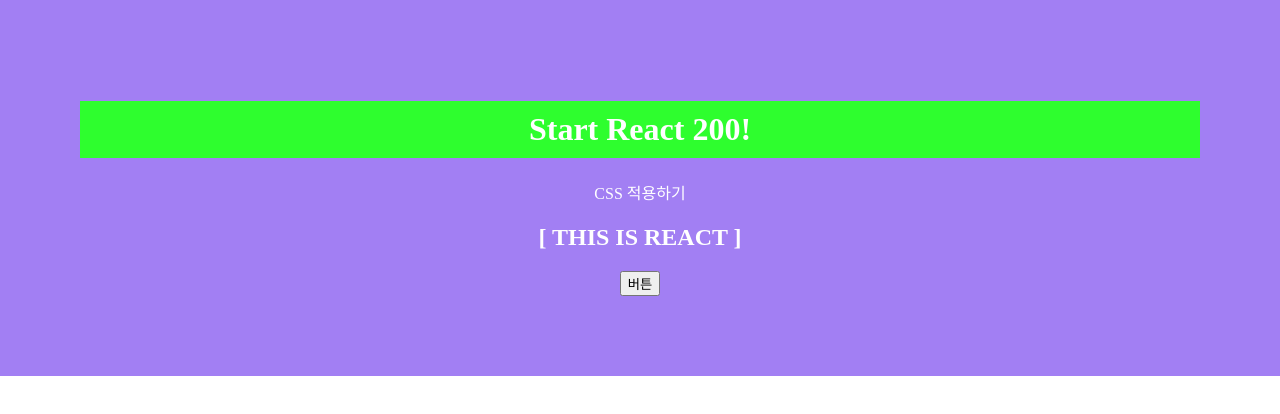
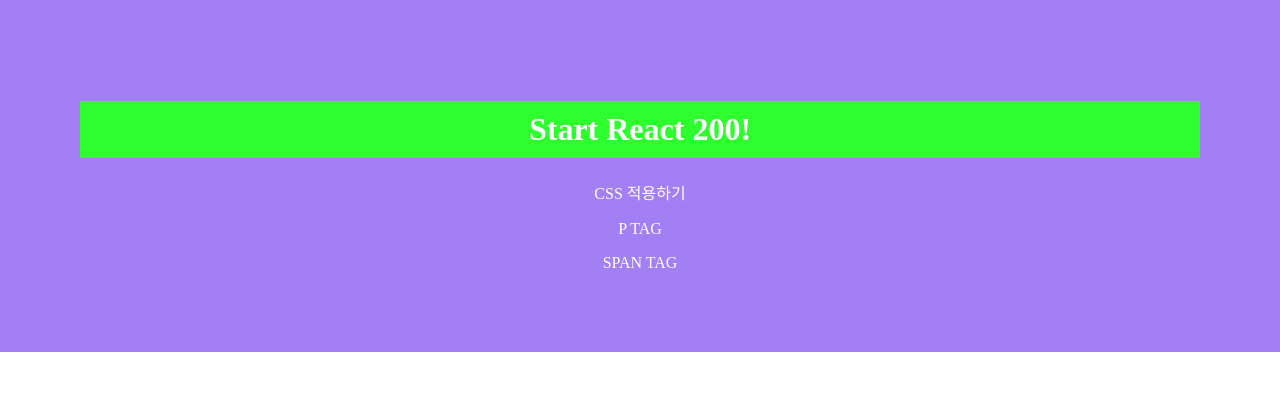
Before and after one commit to leejungyeoul/react200, a React (Create React App) app in the folder client/: page / in a window 1280 px wide. Shown: the top 414 px of the page. Built offline with nearby package versions, Linux system fonts and the light colour scheme.

Commit message:
032. Fragments 사용하기

```diff
--- a/client/src/App.js
+++ b/client/src/App.js
@@ -1,13 +1,13 @@
 import React from 'react';
 import './App.css';
-import ReactHook from './R031_ReactHook'
+import Fragments from './R032_Fragments'
 
 function App() {
   return (
     <div>
       <h1>Start React 200!</h1>
       <p>CSS 적용하기</p>
-      <ReactHook/>
+      <Fragments/>
     </div>
   );
 }
--- a/client/src/R031_ReactHook.js
+++ /dev/null
@@ -1,18 +0,0 @@
-import React, { useState, useEffect } from 'react';
-
-function R031_ReactHook(props){
-  const [contents, setContents] = useState('[ THIS IS REACT ]');
-
-  useEffect(() => {
-    console.log('useEffect');
-  });
-
-  return (
-    <div style={{padding: "0px"}}>
-      <h2>{contents}</h2>
-      <button onClick={() =>setContents('[ THIS IS HOOK ]')}>버튼</button>
-    </div>
-  )
-}
-
-export default R031_ReactHook;
--- /dev/null
+++ b/client/src/R032_Fragments.js
@@ -0,0 +1,14 @@
+import React, { Component } from 'react';
+
+class R032_Fragments extends Component {
+  render() {
+    return (
+      <>
+        <p>P TAG</p>
+        <span>SPAN TAG</span>
+      </>
+    )
+  }
+}
+
+export default R032_Fragments;
```
